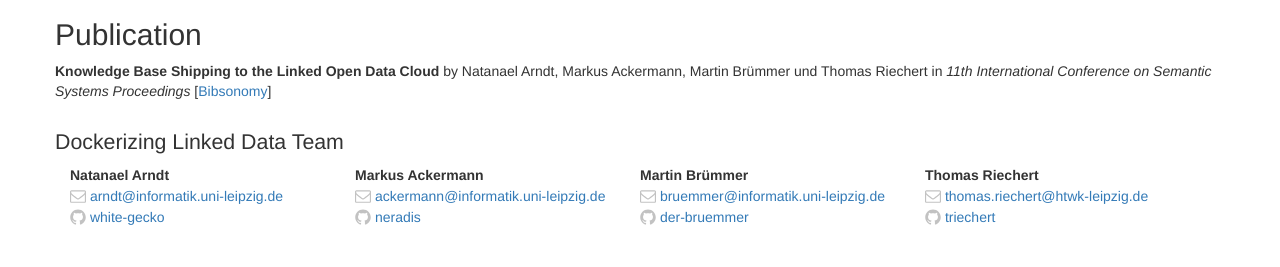
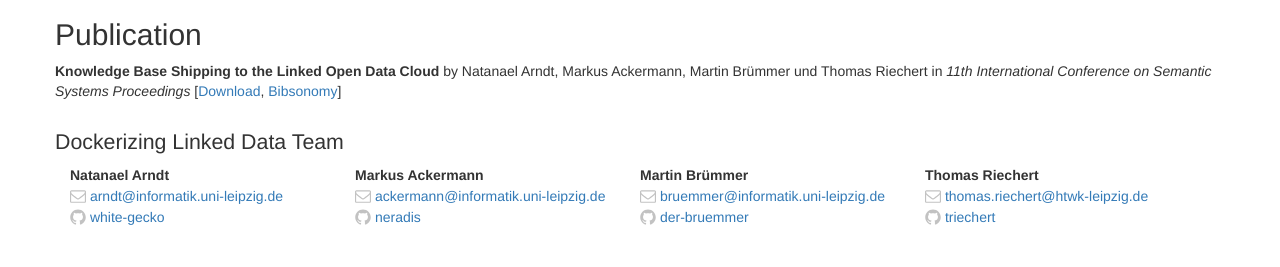
Before and after one commit to Dockerizing/dockerizing.github.io, a Jekyll site: the page built from index.html, in a window 1280 px wide. Shown: the part 917-1184 px from the top of the page. Built offline with Jekyll 4.4.1, drawn with Linux system fonts in a browser that asks for light colours; nearby versions of some CDN libraries.

Commit message:
Update biblink and add download

```diff
--- a/index.html
+++ b/index.html
@@ -51,5 +51,5 @@
 </div>
 
 <h2>Publication</h2>
-<p><strong>Knowledge Base Shipping to the Linked Open Data Cloud</strong> by Natanael Arndt, Markus Ackermann, Martin Brümmer und Thomas Riechert in <em>11th International Conference on Semantic Systems Proceedings</em> [<a href="http://www.bibsonomy.org/bibtex/2b1e393a0bfd62e83b99704a52c20c877/aksw">Bibsonomy</a>]
+<p><strong>Knowledge Base Shipping to the Linked Open Data Cloud</strong> by Natanael Arndt, Markus Ackermann, Martin Brümmer und Thomas Riechert in <em>11th International Conference on Semantic Systems Proceedings</em> [<a href="http://svn.aksw.org/papers/2015/SEMANTICS_DockerizingLOD/public.pdf">Download</a>, <a href="https://www.bibsonomy.org/bibtex/27c138bccf37b38cc49d21dabacd11b9b/aksw">Bibsonomy</a>]
 </p>
```
